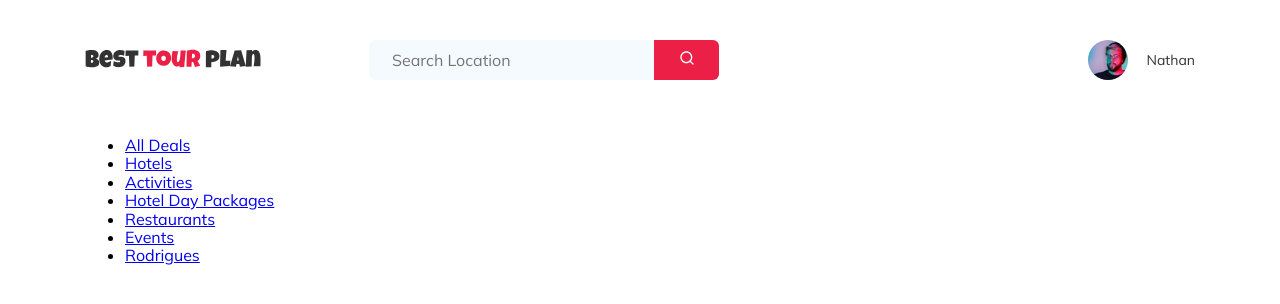
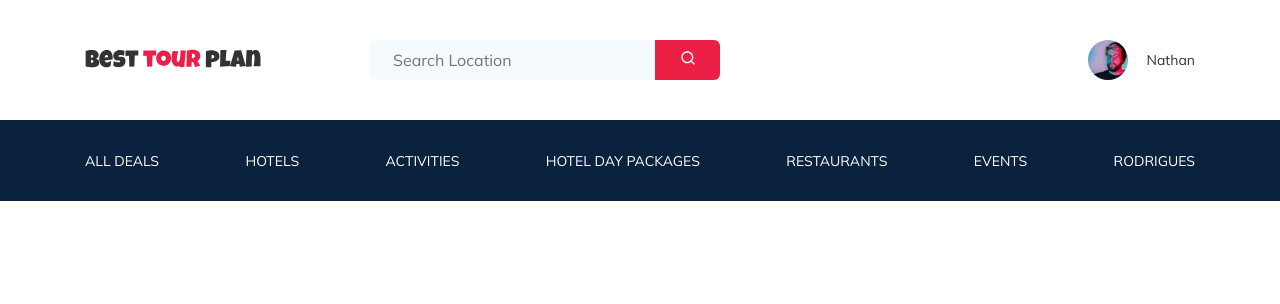
Before and after one commit to VladimirGra4evvv/tour-plan, a PHP site: page / in a window 1280 px wide. Shown: the top 304 px of the page. Run offline with PHP 8.4, Linux system fonts and the light colour scheme.

Commit message:
create: responsive tablet for header

```diff
--- a/css/style.css
+++ b/css/style.css
@@ -355,6 +355,41 @@ template {
   display: none;
 }
 
+@media (max-width: 1200px) {
+  .container {
+    max-width: 960px;
+  }
+}
+
+@media (max-width: 992px) {
+  .container {
+    max-width: 700px;
+  }
+  .navbar-top {
+    padding-top: 30px;
+    padding-bottom: 30px;
+  }
+  .navbar__search {
+    margin-left: auto;
+    max-width: 340px;
+  }
+  .navbar-menu {
+    padding-top: 22px;
+    padding-bottom: 22px;
+  }
+  .navbar-menu__link {
+    font-size: 12px;
+    line-height: 15px;
+  }
+}
+
+@media (max-width: 768px) {
+  .container {
+    max-width: 576px;
+    width: 92%;
+  }
+}
+
 .navbar {
   background-color: #fff;
 }
@@ -378,7 +413,39 @@ template {
   margin-left: 108px;
 }
 
-.search {
+.navbar-bottom {
+  background-color: #0a223d;
+}
+
+.navbar-menu {
+  list-style-type: none;
+  margin: 0;
+  padding: 31px 0;
+  display: -webkit-box;
+  display: -ms-flexbox;
+  display: flex;
+  -webkit-box-align: center;
+      -ms-flex-align: center;
+          align-items: center;
+  -webkit-box-pack: justify;
+      -ms-flex-pack: justify;
+          justify-content: space-between;
+  color: #ffffff;
+}
+
+.navbar-menu__link {
+  color: inherit;
+  text-decoration: none;
+  text-transform: uppercase;
+  font-size: 14px;
+  line-height: 18px;
+}
+
+.navbar .logo {
+  width: 177px;
+}
+
+.navbar .search {
   display: -webkit-box;
   display: -ms-flexbox;
   display: flex;
@@ -388,7 +455,7 @@ template {
   height: 40px;
 }
 
-.search__input {
+.navbar .search__input {
   width: 350px;
   height: 100%;
   padding-left: 23px;
@@ -400,7 +467,7 @@ template {
   color: #333333;
 }
 
-.search__button {
+.navbar .search__button {
   position: absolute;
   top: 0;
   right: 0;
--- a/index.html
+++ b/index.html
@@ -42,8 +42,10 @@
 
             </div>
             <!-- /.navbar-top -->
-
-            <nav>
+        </div>
+        <!-- /.container -->
+        <div class="navbar-bottom">
+            <nav class="container">
                 <ul class="navbar-menu">
                     <li class="navbar-menu__item">
                         <a href="#" class="navbar-menu__link">All Deals</a>
@@ -68,10 +70,10 @@
                     </li>
                 </ul>
                 <!-- /.navbar-menu -->
-            </nav>
-
+           </nav>
+           <!-- /.container -->
         </div>
-        <!-- /.container -->
+        <!-- /.navbar-bottom -->
     </header>
 </body>
 </html>
--- /dev/null
+++ b/sass/_media.sass
@@ -0,0 +1,23 @@
+@media (max-width: 1200px)
+    .container
+        max-width: 960px
+@media (max-width: 992px)
+    .container
+        max-width: 700px
+    .navbar
+        &-top
+            padding-top: 30px
+            padding-bottom: 30px
+        &__search
+            margin-left: auto
+            max-width: 340px
+        &-menu
+            padding-top: 22px
+            padding-bottom: 22px
+            &__link
+                font-size: 12px
+                line-height: 15px
+@media (max-width: 768px)
+    .container
+        max-width: 576px
+        width: 92%
--- a/sass/_variables.sass
+++ b/sass/_variables.sass
@@ -1,2 +1,4 @@
 $primary: #ec1f46
 $text-color: #333333
+$dark: #0a223d
+$light: #ffffff
--- a/sass/blocks/_header.sass
+++ b/sass/blocks/_header.sass
@@ -9,30 +9,48 @@
     &__search
         margin-right: auto
         margin-left: 108px
-.search
-    display: flex
-    position: relative
-    overflow: hidden
-    border-radius: 6px
-    height: 40px
-    &__input
-        width: 350px
-        height: 100%
-        padding-left: 23px
-        padding-right: 75px
-        background-color: #f5fafe
-        border: none
-        font-style: 12px
-        line-height: 15px
-        color: $text-color
-    &__button
-        position: absolute
-        top: 0
-        right: 0
-        width: 65px
-        height: 100%
-        border: none
-        background-color: $primary
+    &-bottom
+        background-color: $dark
+    &-menu
+        list-style-type: none
+        margin: 0
+        padding: 31px 0
+        display: flex
+        align-items: center
+        justify-content: space-between
+        color: $light
+        &__link
+            color: inherit
+            text-decoration: none
+            text-transform: uppercase
+            font-size: 14px
+            line-height: 18px
+    .logo
+        width: 177px
+    .search
+        display: flex
+        position: relative
+        overflow: hidden
+        border-radius: 6px
+        height: 40px
+        &__input
+            width: 350px
+            height: 100%
+            padding-left: 23px
+            padding-right: 75px
+            background-color: #f5fafe
+            border: none
+            font-style: 12px
+            line-height: 15px
+            color: $text-color
+        &__button
+            position: absolute
+            top: 0
+            right: 0
+            width: 65px
+            height: 100%
+            border: none
+            background-color: $primary
 
 .user
     display: flex
--- a/sass/style.sass
+++ b/sass/style.sass
@@ -4,5 +4,7 @@
 @import 'settings'
 // Подключение normalize
 @import 'normalize'
+// Стили для адаптива
+@import 'media'
 // Стили для блока header
 @import 'blocks/header'
```
Also changed, not shown: 1 other file.
